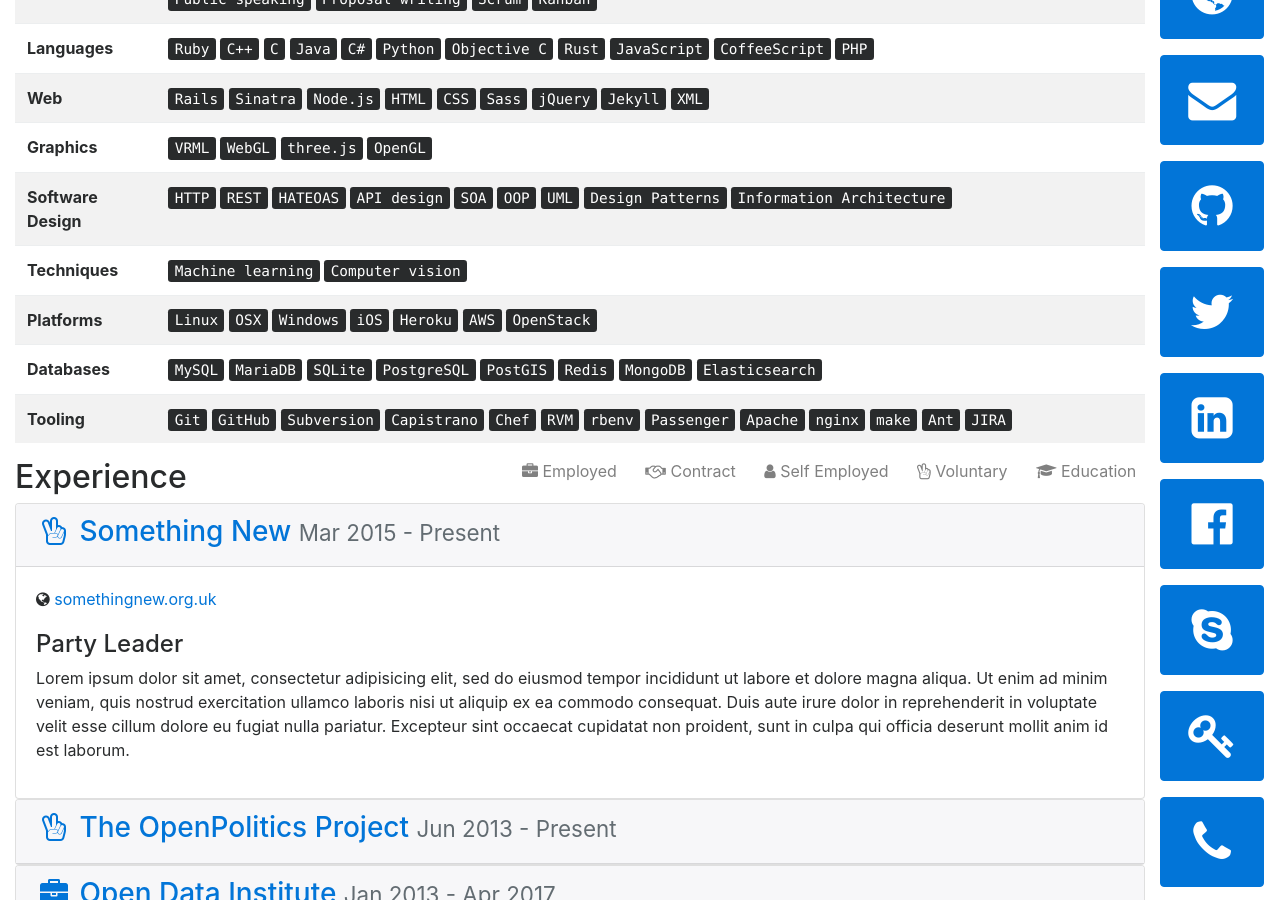
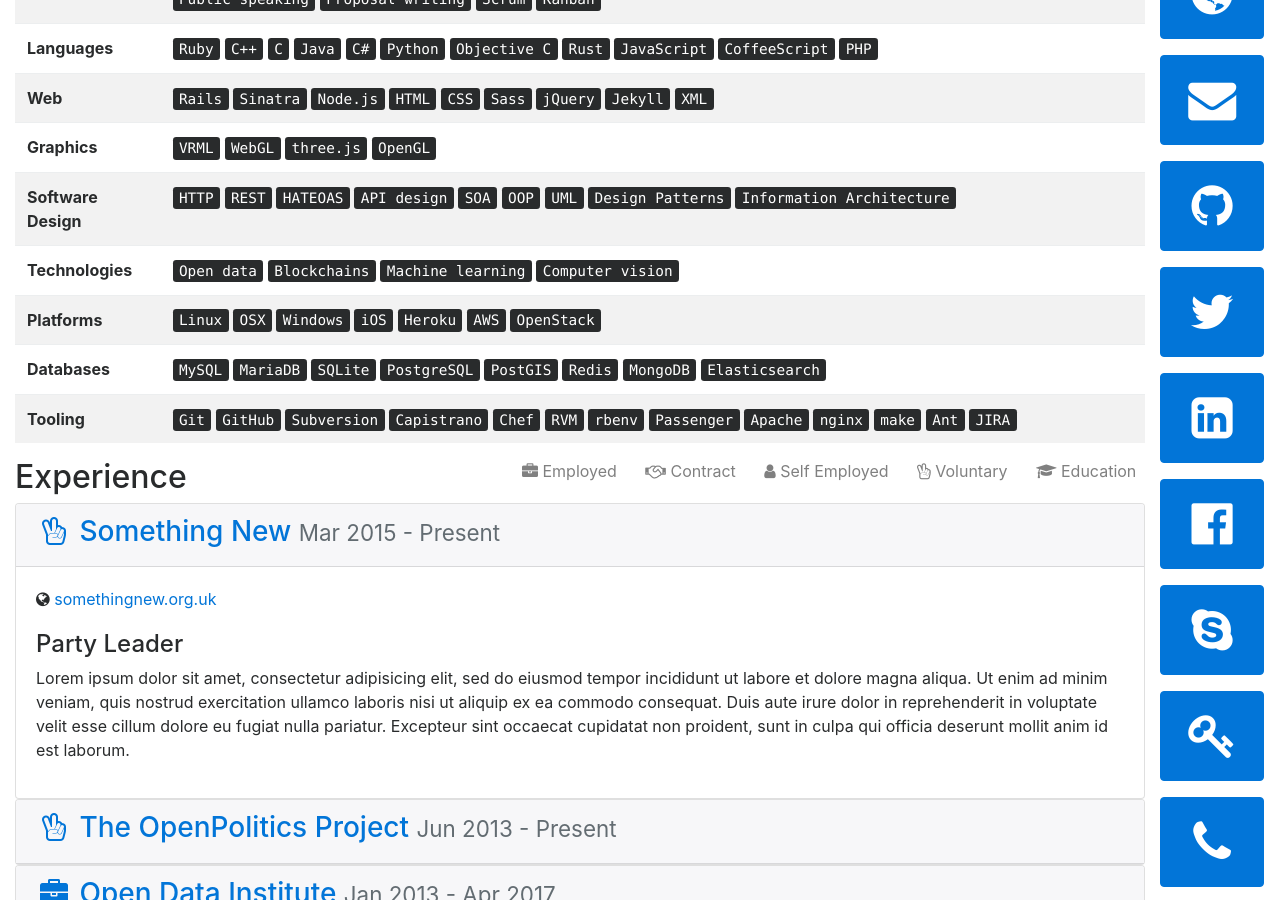
Before and after one commit to Floppy/cv, a Jekyll site: the page built from index.md, in a window 1280 px wide and 900 px high, scrolled down 467 px. Built offline with Jekyll 4.4.1, drawn with Linux system fonts in a browser that asks for light colours; nearby versions of some CDN libraries.

Commit message:
more skill changes

```diff
--- a/_data/skills.json
+++ b/_data/skills.json
@@ -28,7 +28,6 @@
   "Web": [
     "Rails",
     "Sinatra",
-
     "Node.js",
     "HTML",
     "CSS",
@@ -54,7 +53,9 @@
     "Design Patterns",
     "Information Architecture"
   ],
-  "Techniques": [
+  "Technologies": [
+    "Open data",
+    "Blockchains",
     "Machine learning",
     "Computer vision",
   ],
```
